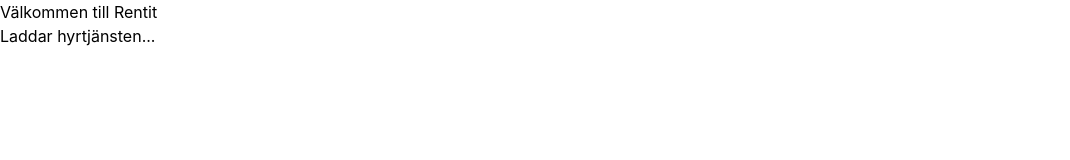
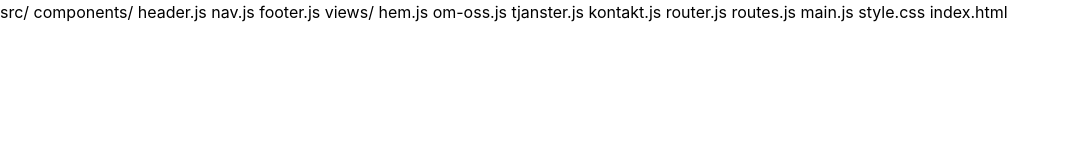
Before and after one commit to anneliejrova/rentit, a website built with Vite: page index.html in a window 1280 px wide. Shown: the whole page, without its empty margins (0-1070 px from the left). Built offline with nearby package versions, Linux system fonts and the light colour scheme.

Commit message:
index.html, empty views and components

```diff
--- a/index.html
+++ b/index.html
@@ -4,18 +4,35 @@
 <head>
   <meta charset="UTF-8" />
   <meta name="viewport" content="width=device-width, initial-scale=1.0" />
+  <meta name="description" content="Rentit - Hyr verktyg, köksmaskiner, köksredskap, städutrustning m.m."/>
   <script type="module" src="/src/main.js"></script>
   <link href="src/style.css" rel="stylesheet">
-  <meta name="description" content="Rentit - Hyr verktyg, köksmaskiner, köksredskap, städutrustning m.m."/>
   <title>Rentit</title>
 </head>
 
+src/
+  components/
+    header.js
+    nav.js
+    footer.js
+  views/
+    hem.js
+    om-oss.js
+    tjanster.js
+    kontakt.js
+  router.js
+  routes.js
+  main.js
+  style.css
+index.html
+
+
 <body>
-  <div id="app" aria-live="polite">
     <!-- <a href="/link-view-namn" data-link class=" ">Länk</a> -->
-     <main>
-      <h1>Välkommen till Rentit</h1>
-      <p>Laddar hyrtjänsten...</p>
-    </main>
-  </div>
+  <header></header>
+  <main aria-live="polite">
+
+  </main>
+  <footer></footer>
 </body>
+</html>
--- a/src/main.js
+++ b/src/main.js
@@ -1,3 +1,3 @@
 import "./style.css";
 
-const app = document.querySelector("#app");
+const app = document.querySelector("main");
```
Also changed, not shown: src/components/footer.js (added), src/components/header.js (added), src/components/nav.js (added), src/components/search.js (added), src/views/cleaning.js (added), src/views/hobby.js (added), src/views/home.js (added), src/views/kitchen.js (added), src/views/tools.js (added), src/views/yard.js (added).
